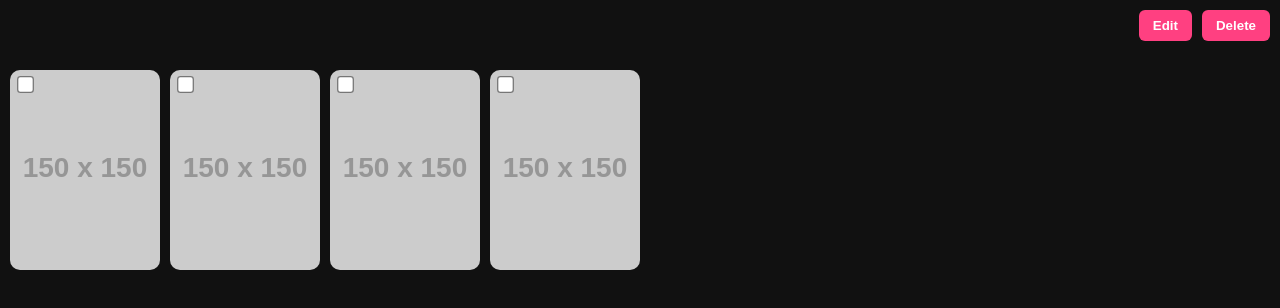
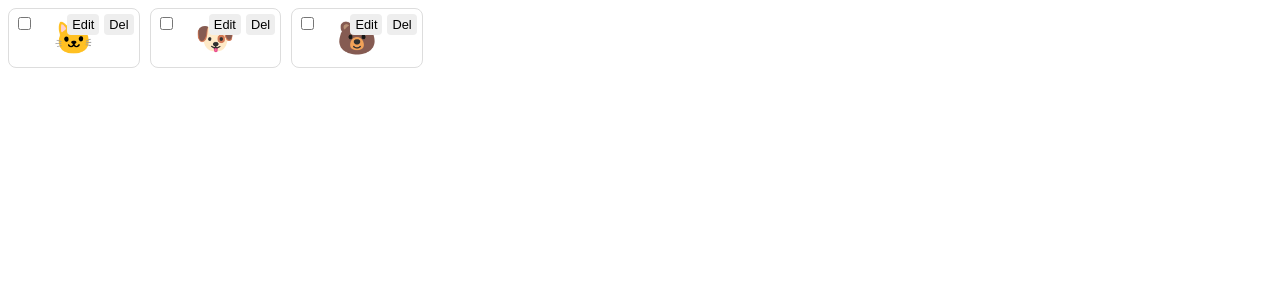
Before and after one commit to dizzydoki/blizzardcharacters, a plain HTML site: page index.html in a window 1280 px wide. Drawn offline with Linux system fonts and the light colour scheme; placeholder pictures from the web are drawn by us.

Commit message:
Update index.html

```diff
--- a/index.html
+++ b/index.html
@@ -1,163 +1,72 @@
-<!DOCTYPE html>
-<html lang="en">
-<head>
-<meta charset="UTF-8">
-<meta name="viewport" content="width=device-width, initial-scale=1.0">
-<title>Character Manager</title>
 <style>
   body {
-        margin: 0;
-        font-family: Arial, sans-serif;
-        background: #111;
-        color: white;
+    background: white;
+    font-family: sans-serif;
   }
 
-    /* Top-right fixed action buttons */
-    .top-buttons {
-        position: fixed;
-        top: 10px;
-        right: 10px;
-        display: flex;
+  .grid {
+    display: grid;
+    grid-template-columns: repeat(auto-fill, minmax(120px, 1fr));
     gap: 10px;
-        z-index: 1000;
-    }
-    .top-buttons button {
-        padding: 8px 14px;
-        background: #ff4081;
-        border: none;
-        border-radius: 6px;
-        cursor: pointer;
-        color: white;
-        font-weight: bold;
-    }
-    .top-buttons button:hover {
-        background: #ff5a9d;
   }
 
-    /* Scrollable horizontal container */
-    .card-container {
-        display: flex;
-        gap: 10px;
-        overflow-x: auto;
-        padding: 70px 10px 10px; /* padding-top for buttons */
-        scrollbar-width: thin;
-        scrollbar-color: #555 transparent;
-    }
-    .card-container::-webkit-scrollbar {
-        height: 6px;
-    }
-    .card-container::-webkit-scrollbar-thumb {
-        background: #555;
-        border-radius: 3px;
+  .card {
+    border: 1px solid #ddd;
+    border-radius: 8px;
+    padding: 10px;
+    position: relative;
+    text-align: center;
+    font-size: 2rem;
+    background: white;
   }
 
-    /* Individual cards */
-    .card {
-        position: relative;
-        width: 150px;
-        height: 200px;
-        border-radius: 10px;
-        overflow: hidden;
-        flex-shrink: 0;
-        background: #222;
-        cursor: pointer;
-        transition: transform 0.2s ease;
-    }
-    .card:hover {
-        transform: scale(1.05);
+  .card-buttons {
+    position: absolute;
+    top: 5px;
+    right: 5px;
+    display: flex;
+    gap: 5px;
   }
 
-    /* Character image */
-    .card img {
-        width: 100%;
-        height: 100%;
-        object-fit: cover;
+  .card-buttons button {
+    background: #eee;
+    border: none;
+    padding: 3px 5px;
+    cursor: pointer;
+    font-size: 0.8rem;
+    border-radius: 4px;
   }
 
-    /* Hover overlay for details */
-    .card-details {
-        position: absolute;
-        bottom: 0;
-        left: 0;
-        right: 0;
-        background: rgba(0, 0, 0, 0.7);
-        padding: 8px;
-        font-size: 14px;
-        opacity: 0;
-        transition: opacity 0.2s ease;
-    }
-    .card:hover .card-details {
-        opacity: 1;
-    }
-
-    /* Checkbox for selection */
-    .card-checkbox {
+  .card input[type="checkbox"] {
     position: absolute;
     top: 5px;
     left: 5px;
-        transform: scale(1.3);
   }
 </style>
-</head>
-<body>
 
-<!-- Fixed top-right buttons -->
-<div class="top-buttons">
-    <button onclick="editSelected()">Edit</button>
-    <button onclick="deleteSelected()">Delete</button>
+<div class="grid">
+  <div class="card">
+    <input type="checkbox">
+    <div class="card-buttons">
+      <button>Edit</button>
+      <button>Del</button>
     </div>
-
-<!-- Horizontal card container -->
-<div class="card-container" id="cardContainer">
-    <!-- Cards inserted dynamically -->
+    🐱
   </div>
-
-<script>
-    // Example characters
-    const characters = [
-        { name: "Alice", image: "https://via.placeholder.com/150?text=Alice" },
-        { name: "Bob", image: "https://via.placeholder.com/150?text=Bob" },
-        { name: "Charlie", image: "https://via.placeholder.com/150?text=Charlie" },
-        { name: "David", image: "https://via.placeholder.com/150?text=David" }
-    ];
-
-    // Sort alphabetically
-    characters.sort((a, b) => a.name.localeCompare(b.name));
-
-    const container = document.getElementById("cardContainer");
-
-    // Create card elements
-    characters.forEach(char => {
-        const card = document.createElement("div");
-        card.classList.add("card");
-        card.innerHTML = `
-            <input type="checkbox" class="card-checkbox">
-            <img src="${char.image}" alt="${char.name}">
-            <div class="card-details">${char.name}</div>
-        `;
-        container.appendChild(card);
-    });
-
-    // Edit function
-    function editSelected() {
-        const selected = getSelectedCards();
-        alert("Edit: " + selected.join(", "));
-    }
-
-    // Delete function
-    function deleteSelected() {
-        const selected = getSelectedCards();
-        alert("Delete: " + selected.join(", "));
-    }
-
-    // Get selected names
-    function getSelectedCards() {
-        const checkboxes = document.querySelectorAll(".card-checkbox:checked");
-        return Array.from(checkboxes).map(cb =>
-            cb.parentElement.querySelector(".card-details").textContent
-        );
-    }
-</script>
-
-</body>
-</html>
+  <div class="card">
+    <input type="checkbox">
+    <div class="card-buttons">
+      <button>Edit</button>
+      <button>Del</button>
+    </div>
+    🐶
+  </div>
+  <div class="card">
+    <input type="checkbox">
+    <div class="card-buttons">
+      <button>Edit</button>
+      <button>Del</button>
+    </div>
+    🐻
+  </div>
+</div>
```
Lines whose indentation alone changed are shown as unchanged.
